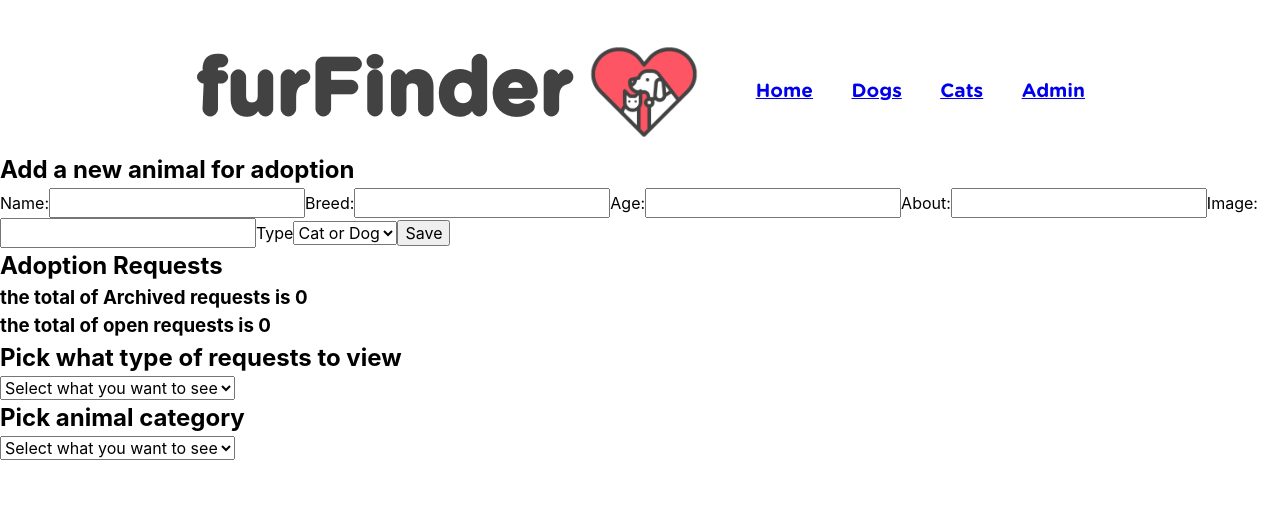
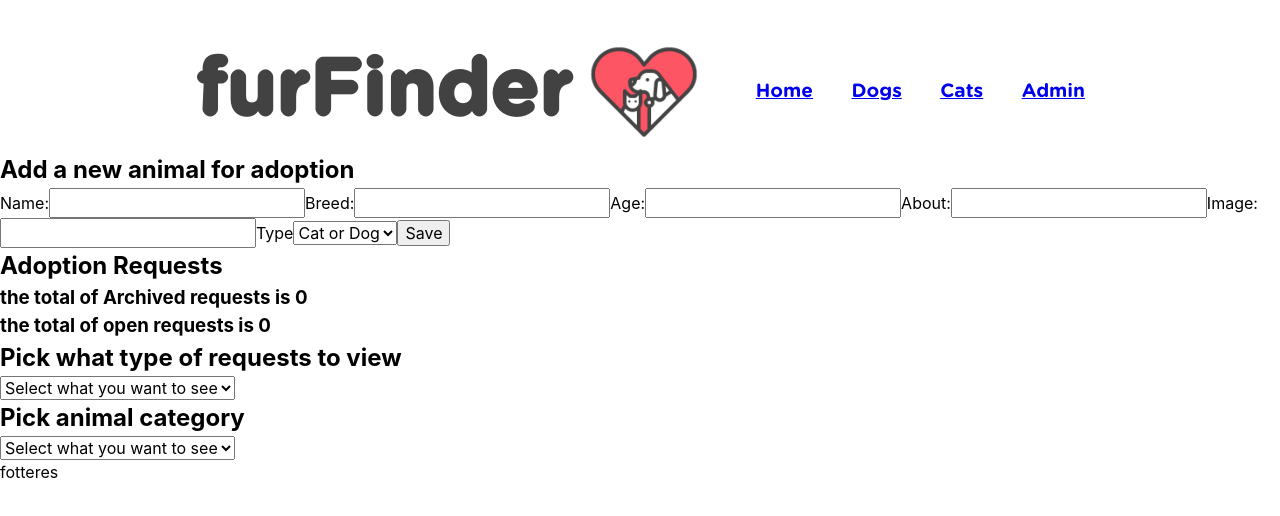
Before and after one commit to ljones-11/pet-shelter-app, a React (Create React App) app in the folder client/: page /admin in a window 1280 px wide. Shown: the top 516 px of the page. Built offline with nearby package versions, Linux system fonts and the light colour scheme; no server answers; a web font is replaced by a local one.

Commit message:
setup for footer

```diff
--- a/client/src/App.js
+++ b/client/src/App.js
@@ -1,12 +1,30 @@
 import './App.css';
+import Footer from './components/Footer';
 import NavBar from './components/NavBar';
-
+import { BrowserRouter as Router, Routes, Route } from "react-router-dom";
+import Homepage from './containers/Homepage';
+import DogContainer from './containers/DogContainer';
+import CatContainer from './containers/CatContainer';
+import AdminContainer from './containers/AdminContainer';
 
 
 function App() {
   return (
     <>
-      <NavBar />
+
+      <Router>
+         <NavBar />
+        <Routes>
+                <Route path='/' element={<Homepage />} />
+                <Route path='/dogs' element={<DogContainer />} />
+                <Route path='/cats' element={<CatContainer />} />
+                <Route path='/admin' element={<AdminContainer />} />
+            </Routes>
+      <Footer/>
+
+        </Router>
+
+
     </>
   );
 }
--- /dev/null
+++ b/client/src/components/Footer.js
@@ -0,0 +1,9 @@
+import React from 'react'
+
+const Footer = () => {
+  return (
+  <footer> fotteres</footer>
+  )
+}
+
+export default Footer
--- a/client/src/components/NavBar.js
+++ b/client/src/components/NavBar.js
@@ -1,17 +1,13 @@
 import React from "react";
 import { Link } from 'react-router-dom'
-import { BrowserRouter as Router, Routes, Route } from "react-router-dom";
-import Homepage from '../containers/Homepage';
-import DogContainer from '../containers/DogContainer';
-import CatContainer from '../containers/CatContainer';
-import AdminContainer from '../containers/AdminContainer';
+
 
 const NavBar = () => {
 
 const petLogo = require('../petlogo_nocolour.png')
 
     return(
-        <Router>
+        <>
             <header className="header-container">
                 <h1 className='title-h1'>furFinder</h1>
                 <img className="logo-img" src={petLogo}/>
@@ -32,14 +28,8 @@
                     </ul>
                 </nav>
             </header>
-            <Routes>
-                <Route path='/' element={<Homepage />} />
-                <Route path='/dogs' element={<DogContainer />} />
-                <Route path='/cats' element={<CatContainer />} />
-                <Route path='/admin' element={<AdminContainer />} />
-            </Routes>
 
-        </Router>
+        </>
     )
 }
 
```
Also changed, not shown: 1 other file (tests, documents, lock files or other folders).
